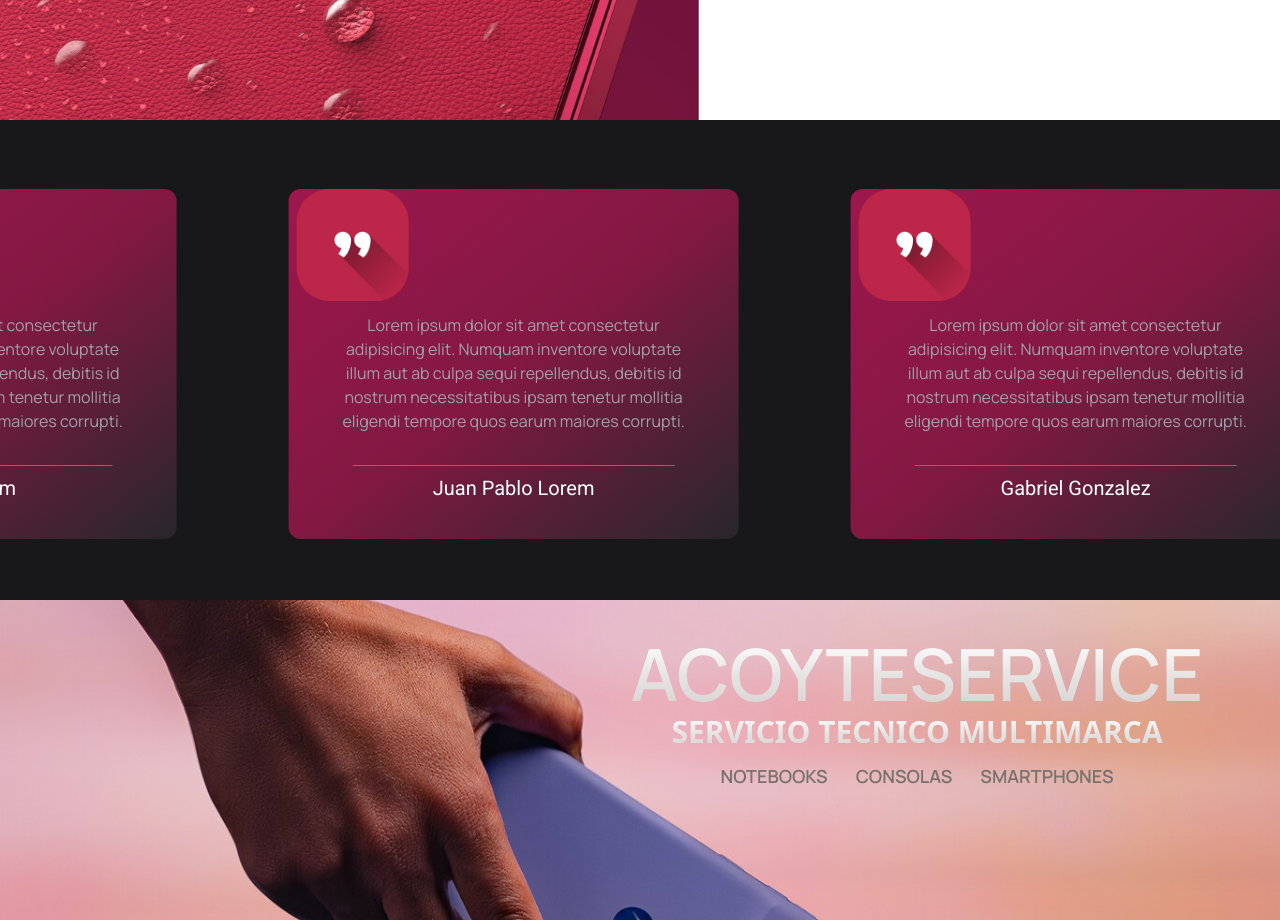
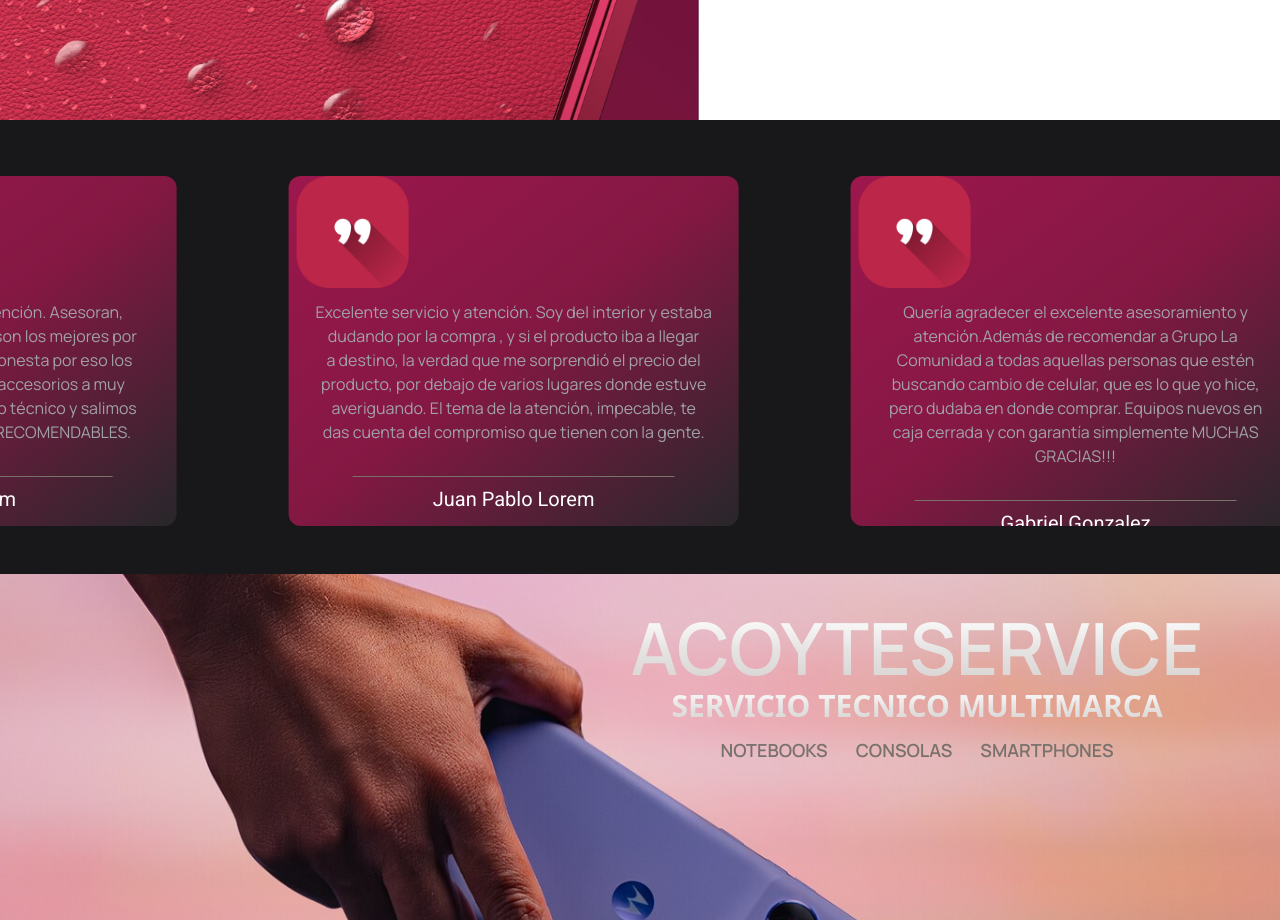
Before and after one commit to Najdorf12/glc-tech, a React (Vite) app: page / in a window 1280 px wide. Shown: the part 1320-2240 px from the top of the page. Built offline with nearby package versions, Linux system fonts and the light colour scheme; no server answers.

Commit message:
new front

```diff
--- a/src/components/CardQuote.jsx
+++ b/src/components/CardQuote.jsx
@@ -3,7 +3,7 @@ import quote from "/quote1.png";
 const CardQuote = ({testimonial}) => {
   return (
     <>
-      <div className="w-[350px] h-[280px] bg-gradient-to-br from-pink-800 via-pink-900 to-zinc-800 relative rounded-xl xl:w-[450px] xl:h-[350px] 2xl:w-[500px] 2xl:h-[400px]">
+      <div className="w-[350px] h-[300px] bg-gradient-to-br from-pink-800 via-pink-900 to-zinc-800 relative rounded-xl xl:w-[450px] xl:h-[350px] 2xl:w-[500px] 2xl:h-[400px]">
         <figure className="w-20 mt-2 ml-2 xl:w-28">
           <img src={quote} alt="quote-icon" className="w-full" />
         </figure>
--- a/src/components/Review.jsx
+++ b/src/components/Review.jsx
@@ -6,37 +6,37 @@ const Review = ({ imagesData }) => {
     {
       name: "Marcos Lorem",
       content:
-        "Lorem ipsum dolor sit amet consectetur adipisicing elit. Numquam inventore voluptate illum aut ab culpa sequi repellendus, debitis id nostrum necessitatibus ipsam tenetur mollitia eligendi tempore quos earum maiores corrupti.",
+        "La mejor compra que he hecho. Precio súper cómodo y con garantía. Buena atención.  Siempre me sentí seguro durante la compra. Yo compré el Moto G84. Los recomiendo porque tienen mucha variedad y al precio que vale, no a los que otras compañías más grandes te arrancan la cabeza. A mucho más de lo que vale, realmente. Le pongo 5 estrellas.",
     },
     {
       name: "Enrique Lorem",
       content:
-        "Lorem ipsum dolor sit amet consectetur adipisicing elit. Numquam inventore voluptate illum aut ab culpa sequi repellendus, debitis id nostrum necessitatibus ipsam tenetur mollitia eligendi tempore quos earum maiores corrupti.",
+        "Excelente y desinteresada atención. Asesoran, explican, sugieren. Los precios son los mejores por lejos.  Son muy buena gente y honesta por eso los recomiendo. Además, venden accesorios a muy buenos precios. Ofrecen servicio técnico y salimos con el teléfono listo. SON MUY RECOMENDABLES.",
     },
     {
       name: "Juan Pablo Lorem",
       content:
-        "Lorem ipsum dolor sit amet consectetur adipisicing elit. Numquam inventore voluptate illum aut ab culpa sequi repellendus, debitis id nostrum necessitatibus ipsam tenetur mollitia eligendi tempore quos earum maiores corrupti.",
+        "Excelente servicio y atención. Soy del interior y estaba dudando por la compra , y si el producto iba a llegar a destino, la verdad que me sorprendió el precio del producto, por debajo de varios lugares donde estuve averiguando. El tema de la atención, impecable, te das cuenta del compromiso que tienen con la gente.",
     },
     {
       name: "Gabriel Gonzalez",
       content:
-        "Lorem ipsum dolor sit amet consectetur adipisicing elit. Numquam inventore voluptate illum aut ab culpa sequi repellendus, debitis id nostrum necessitatibus ipsam tenetur mollitia eligendi tempore quos earum maiores corrupti.",
+        "Quería agradecer el excelente asesoramiento y atención.Además de recomendar a Grupo La Comunidad a todas aquellas personas que estén buscando cambio de celular, que es lo que yo hice, pero dudaba en donde comprar. Equipos nuevos en caja cerrada y con garantía simplemente MUCHAS GRACIAS!!!",
     },
     {
       name: "Soledad Martinez",
       content:
-        "Lorem ipsum dolor sit amet consectetur adipisicing elit. Numquam inventore voluptate illum aut ab culpa sequi repellendus, debitis id nostrum necessitatibus ipsam tenetur mollitia eligendi tempore quos earum maiores corrupti.",
+        "Mi esposo compró un equipo con todos los temores de tener que depositar dinero (hoy todo es mucho) y esperar el envio. Pero quedó más que satisfecho. Recibió el t.e. en tiempo pactado, asesoramiento telefónico por parte del vendedor. La verdad, totalmente recomendable.Excelentes precios",
     },
   ];
   return (
     <>
-      <section className="flex overflow-hidden items-center justify-center gap-4 z-50 w-full h-[40vh] bg-zinc-900 xl:h-[60vh]">
+      <section className="flex overflow-hidden items-center justify-center gap-4 z-50 w-full py-7 bg-zinc-900 xl:py-12 2xl:py-16 ">
         <section className="slider lg:w-full flex justify-center items-center">
           <div className="slide-track">
             {testimonials?.map((testimonial, i) => (
               <div key={i} className="slide">
-                <CardQuote  testimonial={testimonial} />
+                <CardQuote testimonial={testimonial} />
               </div>
             ))}
           </div>
--- a/src/index.css
+++ b/src/index.css
@@ -23,11 +23,11 @@
   height: 100%;
 }
 .image-gallery-bullets .image-gallery-bullet {
-  background-color: #521f74d0;
+  background-color: #000000d0;
 }
 .image-gallery-left-nav .image-gallery-svg,
 .image-gallery-right-nav .image-gallery-svg {
-  color: #521f74d0;
+  color: #000000d0;
 }
 
 @media (min-width: 1200px) {
@@ -35,7 +35,7 @@
   .image-gallery-right-nav .image-gallery-svg {
     height: 100px;
     width: 50px;
-    color: #521f74d0;
+    color: #000000d0;
   }
 }
 @media (min-width: 1500px) {
--- a/src/pages/ProductDetail.jsx
+++ b/src/pages/ProductDetail.jsx
@@ -96,7 +96,7 @@ const ProductDetail = ({ theme }) => {
   };
 
   return (
-    <section className="relative bg-zinc-900 pb-12  w-full pt-3  flex flex-col items-center  overflow-hidden xl:pt-4 2xl:min-h-screen">
+    <section className="relative bg-zinc-900 pb-12  w-full pt-2  flex flex-col items-center  overflow-hidden xl:pt-4 2xl:min-h-screen">
       <div className="fixed bottom-3 left-0 z-[100] lg:bottom-8">
         <Link
           target="blank"
@@ -106,24 +106,24 @@ const ProductDetail = ({ theme }) => {
             style={{
               boxShadow: "3px 3px 9px #f1f1f1, -3px -3px 9px #666",
             }}
-            className=" z-50 border-[1.5px]  ml-4 border-white  outline-none w-10 h-10 rounded-full text-[1.5rem] flex justify-center font-bold items-center  lg:mr-0  hover:scale-105 duration-400 lg:left-0 lg:ml-5  lg:text-2xl lg:h-12 lg:w-12 xl:text-[32px]  2xl:ml-7 bg-gray-200 text-stone-600  "
+            className=" z-50 border-[1.5px]  ml-4 border-stone-600  outline-none w-10 h-10 rounded-full text-[1.5rem] flex justify-center font-bold items-center  lg:mr-0  hover:scale-105 duration-400 lg:left-0 lg:ml-5  lg:text-2xl lg:h-12 lg:w-12 xl:text-[32px]  2xl:ml-7 bg-gray-200 text-stone-600  "
           >
             <i class="bx bxl-whatsapp"></i>
           </button>
         </Link>
       </div>
       <nav className="w-full flex items-center justify-between px-1 xl:px-8 2xl:px-12 2xl:pt-2 ">
-        <ul className="text-white  text-base flex  pl-3 items-center font-normal md:font-semibold 2xl:text-lg">
+        <ul className="text-stone-400 font-title font-medium  text-base flex  pl-3 items-center  md:font-semibold 2xl:text-lg">
           <Link to={"/#store"}>
             <li>{productDetail.category?.toUpperCase()}</li>
           </Link>
           <li>
-            <i className="bx bx-chevron-right text-3xl mt-1 font-light text-white"></i>
+            <i className="bx bx-chevron-right text-3xl mt-1 font-light text-stone-400"></i>
           </li>
           <li>{productDetail.name?.toUpperCase()?.substring(0, 14)}</li>
         </ul>
         <Link to={"/"}>
-          <button className="btn-home2 flex items-center text-stone-500  text-base font-normal border-[2px] rounded-[1rem] px-5 py-1 border-white mt-[3px] xl:px-8 2xl:text-lg 2xl:px-8  xl:font-semibold hover:scale-105 ">
+          <button className="btn-home2 flex items-center text-stone-100  text-base font-normal border-[2px] rounded-[1rem] px-5 py-1 border-stone-500 mt-[3px] xl:px-8 2xl:text-lg 2xl:px-8  xl:font-semibold hover:scale-105 ">
             Volver
           </button>
         </Link>
@@ -161,7 +161,7 @@ const ProductDetail = ({ theme }) => {
                 onClick={handleShare}
                 className="btn-home2 bg-gradient-to-br from-zinc-900 via-zinc-700 shadow-sm shadow-gray-700 to-zinc-900 border border-stone-500 mt-3 px-4 xl:py-[3px] xl:px-8 hover:scale-105 hover:duration-500 tracking-wider font-title font-semibold text-stone-300    2xl:mt-7  flex items-center gap-1 "
               >
-                <i className="bx bxs-share-alt text-xl font-normal"></i>
+                <i className="bx bxs-share-alt text-xl font-normal text-stone-400"></i>
                 COMPARTIR
               </button>
             </div>
```
